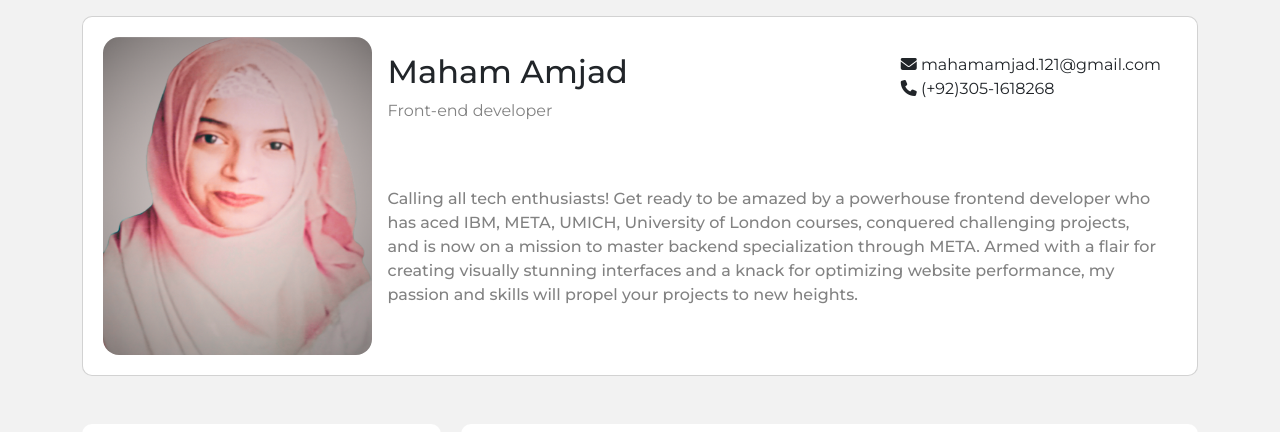
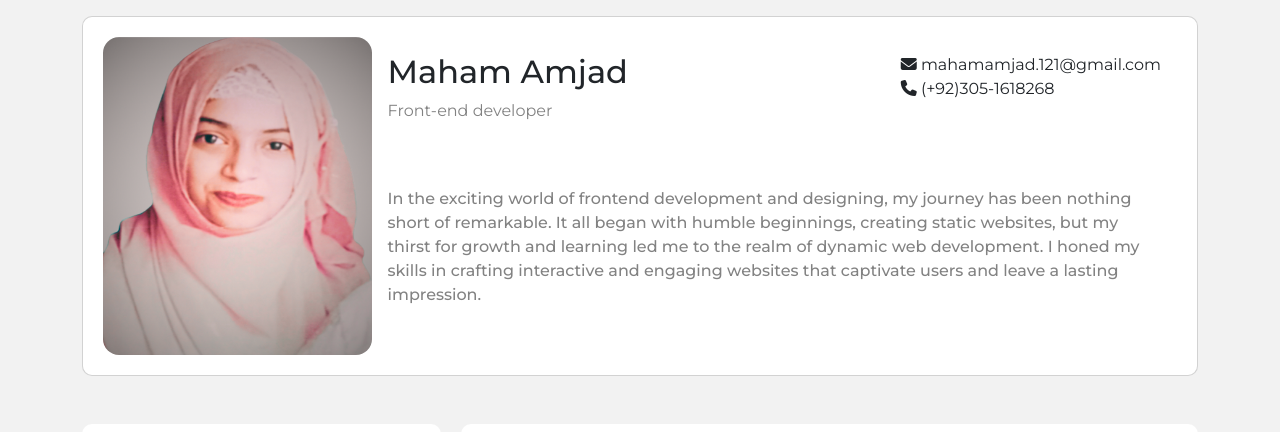
Before and after one commit to vamriCORE-000/my_first_ever_Portfolio, a plain HTML site: page index.html in a window 1280 px wide. Shown: the top 432 px of the page. Drawn offline with nearby package versions, Linux system fonts and the light colour scheme.

Commit message:
Initial commit

```diff
--- a/index.html
+++ b/index.html
@@ -39,12 +39,11 @@
                 </div>
               </div>
             </div>
-            <p class="card-text mt-5 fw-medium paragraph-ft-size" style="color: #828282;">Calling all tech enthusiasts!
-              Get ready to be
-              amazed by a powerhouse frontend developer who has aced IBM, META, UMICH, University of London courses,
-              conquered challenging projects, and is now on a mission to master backend specialization through META.
-              Armed with a flair for creating visually stunning interfaces and a knack for optimizing website
-              performance, my passion and skills will propel your projects to new heights.</p>
+            <p class="card-text mt-5 fw-medium paragraph-ft-size" style="color: #828282;">In the exciting world of
+              frontend development and designing, my journey has been nothing short of remarkable. It all began with
+              humble beginnings, creating static websites, but my thirst for growth and learning led me to the realm of
+              dynamic web development. I honed my skills in crafting interactive and engaging websites that captivate
+              users and leave a lasting impression.</p>
           </div>
         </div>
       </div>
@@ -232,7 +231,8 @@
                   similiar with instagram profile page. The design is from devchallenge.io</p>
                 <div>
                   <a href="https://checkoutpagemaster.netlify.app/" class="btn btn-primary" target="_blank">Demo</a>
-                  <a href="https://github.com/vamriCORE-000/checkout-page-master" class="btn btn-outline-primary" target="_blank">Code</a>
+                  <a href="https://github.com/vamriCORE-000/checkout-page-master" class="btn btn-outline-primary"
+                    target="_blank">Code</a>
                 </div>
               </div>
             </div>
@@ -246,7 +246,8 @@
                   similiar with a page. The design is from devchallenge.io</p>
                 <div>
                   <a href="https://recipepagemaster.netlify.app/" class="btn btn-primary" target="_blank">Demo</a>
-                  <a href="https://github.com/vamriCORE-000/recipe-page-master" class="btn btn-outline-primary" target="_blank">Code</a>
+                  <a href="https://github.com/vamriCORE-000/recipe-page-master" class="btn btn-outline-primary"
+                    target="_blank">Code</a>
                 </div>
 
               </div>
@@ -261,7 +262,8 @@
                   similiar with a page. The design is from devchallenge.io</p>
                 <div>
                   <a href="https://gallerymasterpage.netlify.app/" class="btn btn-primary" target="_blank">Demo</a>
-                  <a href="https://github.com/vamriCORE-000/my-gallery-master" class="btn btn-outline-primary" target="_blank">Code</a>
+                  <a href="https://github.com/vamriCORE-000/my-gallery-master" class="btn btn-outline-primary"
+                    target="_blank">Code</a>
                 </div>
               </div>
             </div>
@@ -275,7 +277,8 @@
                   similiar with a page. The design is from devchallenge.io</p>
                 <div>
                   <a href="https://ediehomepagemaster.netlify.app/" class="btn btn-primary" target="_blank">Demo</a>
-                  <a href="https://github.com/vamriCORE-000/edie-homepage-master" class="btn btn-outline-primary" target="_blank">Code</a>
+                  <a href="https://github.com/vamriCORE-000/edie-homepage-master" class="btn btn-outline-primary"
+                    target="_blank">Code</a>
                 </div>
               </div>
             </div>
```
